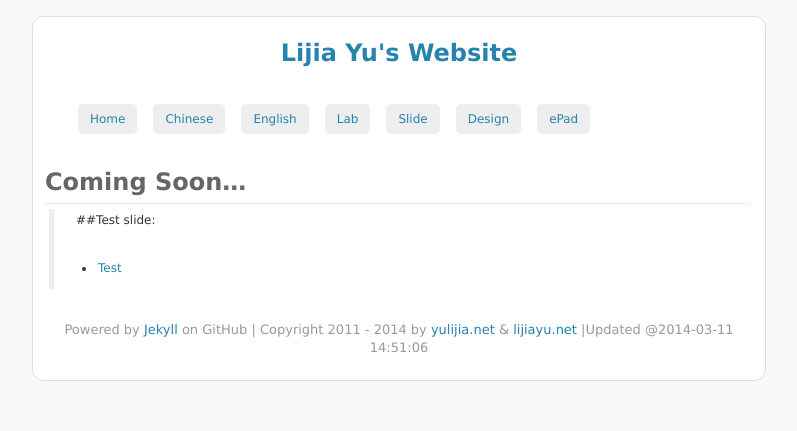
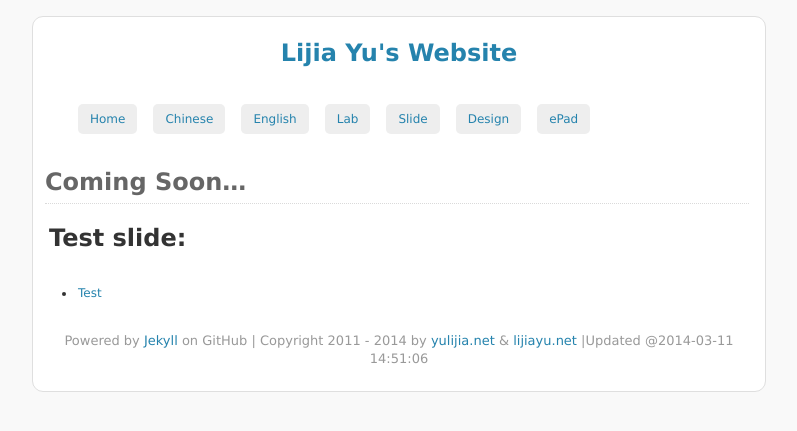
Before and after one commit to yulijia/yulijia.github.io, a Jekyll site: the page built from slide/index.md, in a window 1280 px wide. Shown: the top 431 px of the page, without its empty margins (241-1038 px from the left). Built offline with Jekyll 4.4.1, drawn with Linux system fonts in a browser that asks for light colours; Markdown is read by kramdown in place of the engine named in the settings.

Commit message:
do not need >

```diff
--- a/slide/index.md
+++ b/slide/index.md
@@ -5,5 +5,5 @@ avatar: yes
 
 #Coming Soon...
 
->##Test slide:
+##Test slide:
 - [Test](http://yulijia.net/slide/test.html "Test Slide")
```
